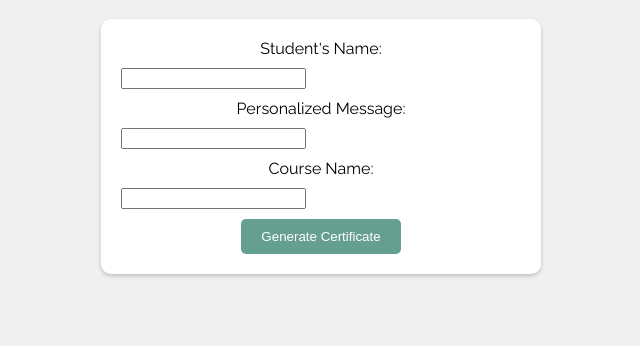
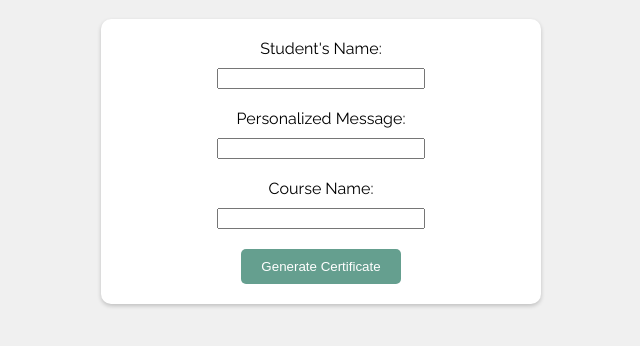
Before and after one commit to llfrigoll/Module_7_FRAPRE440_WFO2401_GroupA_Franz-Pretorius_JSL07, a plain HTML site: page index.html in a window 1280 px wide. Shown: the part 62-408 px from the top of the page, without its empty margins (319-959 px from the left). Drawn offline with Linux system fonts and the light colour scheme.

Commit message:
Edited card form and fixed bugs

```diff
--- a/index.css
+++ b/index.css
@@ -23,6 +23,13 @@ label,
 input {
   display: block;
   margin-bottom: 10px;
+}
+
+input {
+  margin-left: auto;
+  margin-right: auto;
+  width: 50%;
+  margin-bottom: 20px;
 }
 
 button {
--- a/index.js
+++ b/index.js
@@ -30,7 +30,7 @@ document.addEventListener('DOMContentLoaded', function () {
       <p>This is to certify that</p>
       <h3>${studentName}</h3>
       <p>has almost completed the</p>
-      <h3>${courseName}</h3>
+      <h3>${courseName} Course</h3>
       <p>with legendary perseverance and world-class bad-assery for never giving up🏆</p>
       <img src="logo.png" width="45%">
       <p>${personalMessage}</p>
```
